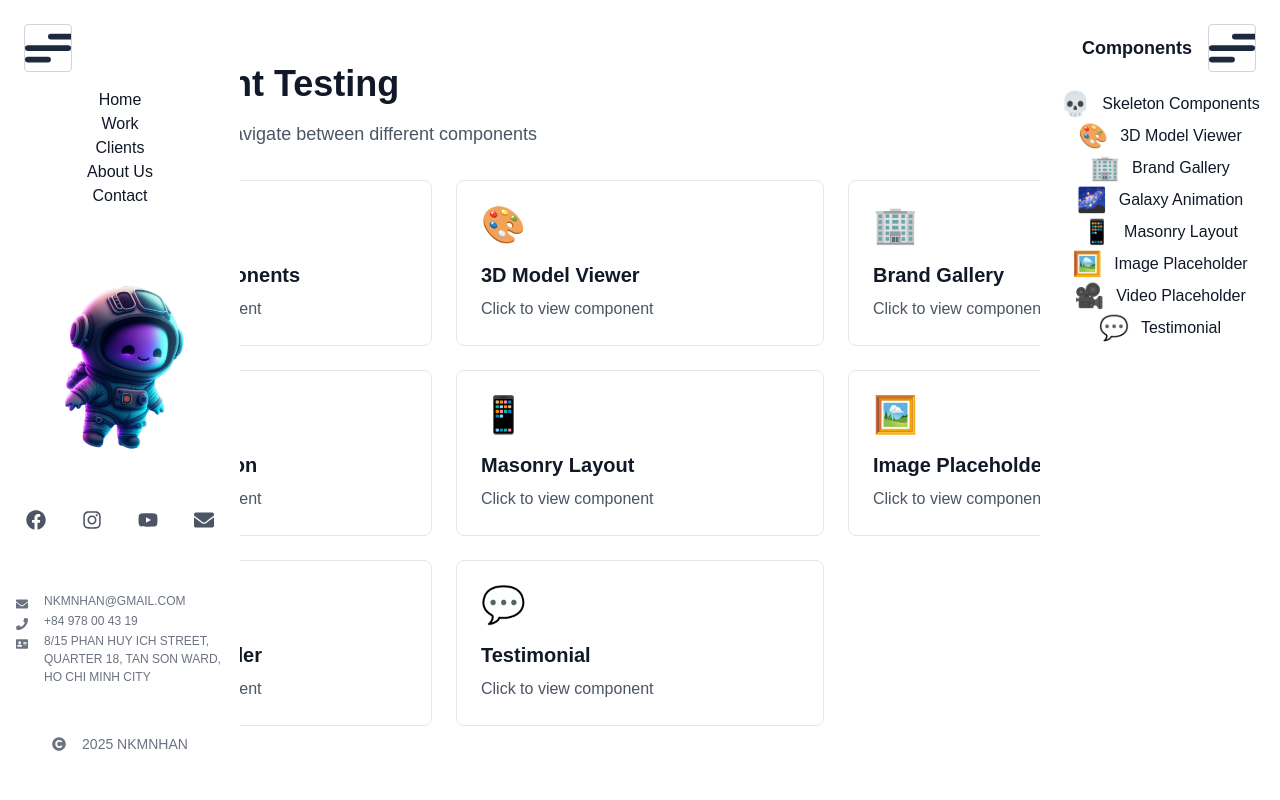
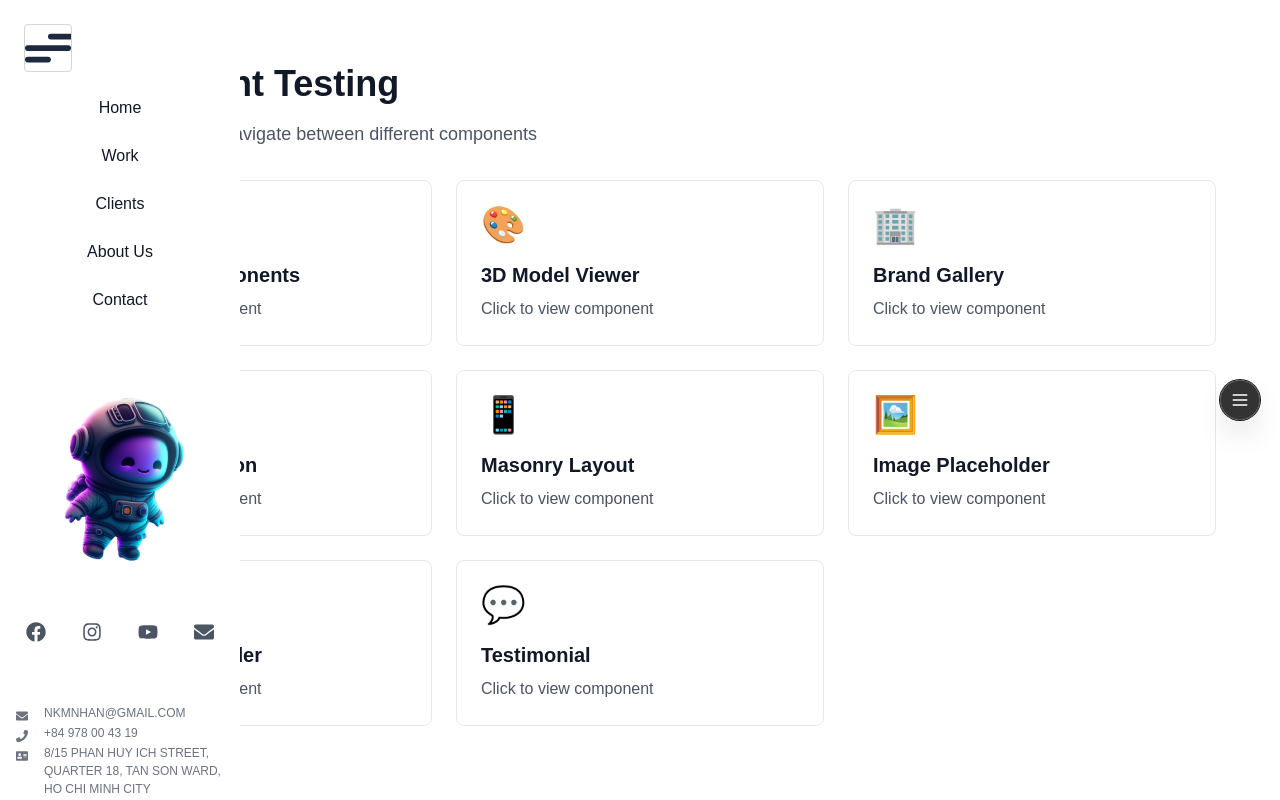
Before and after one commit to nkmnhan/e-portfolio, a Next.js app in the folder webs/portfolio-nextjs/: page /test in a window 1280 px wide. Built offline with nearby package versions, Linux system fonts and the light colour scheme.

Commit message:
feat: Add Snap Edge Menu component with draggable functionality and integrate into test layout

```diff
--- /dev/null
+++ b/webs/portfolio-nextjs/app/components/snap-edge/index.tsx
@@ -0,0 +1,190 @@
+"use client";
+
+import { motion, useMotionValue, animate, PanInfo } from "framer-motion";
+import { useState, useEffect, useRef } from "react";
+import { clsxMerge } from "@/app/components/themes/utils";
+
+interface SnapEdgeMenuProps {
+  children?: React.ReactNode;
+  size?: number;
+  className?: string;
+  onTap?: () => void;
+  initialSide?: "left" | "right";
+}
+
+export default function SnapEdgeMenu({
+  children,
+  size = 40,
+  className,
+  onTap,
+  initialSide = "right",
+}: SnapEdgeMenuProps) {
+  const [isDragging, setIsDragging] = useState(false);
+  const constraintsRef = useRef<HTMLDivElement>(null);
+  const hasDragged = useRef(false);
+
+  const x = useMotionValue(0);
+  const y = useMotionValue(0);
+
+  useEffect(() => {
+    // Set initial position
+    const updateInitialPosition = () => {
+      if (typeof window !== "undefined") {
+        const windowWidth = window.innerWidth;
+        const windowHeight = window.innerHeight;
+        const initialX = initialSide === "left" ? 20 : windowWidth - size - 20;
+        x.set(initialX);
+        y.set(windowHeight / 2 - size / 2);
+      }
+    };
+
+    updateInitialPosition();
+    window.addEventListener("resize", updateInitialPosition);
+    return () => window.removeEventListener("resize", updateInitialPosition);
+  }, [x, y, size, initialSide]);
+
+  const handleDragStart = () => {
+    setIsDragging(true);
+    hasDragged.current = false;
+  };
+
+  const handleDrag = () => {
+    hasDragged.current = true;
+  };
+
+  const handleDragEnd = () => {
+    setIsDragging(false);
+
+    const currentX = x.get();
+    const currentY = y.get();
+    const windowWidth = window.innerWidth;
+    const windowHeight = window.innerHeight;
+
+    // Calculate center of the button
+    const buttonCenterX = currentX + size / 2;
+    const buttonCenterY = currentY + size / 2;
+
+    // Determine which corner to snap to based on position
+    let targetX: number;
+    let targetY: number;
+
+    // Determine horizontal side (left or right)
+    if (buttonCenterX < windowWidth / 2) {
+      // Snap to left
+      targetX = 20;
+    } else {
+      // Snap to right
+      targetX = windowWidth - size - 20;
+    }
+
+    // Determine vertical side (top or bottom)
+    if (buttonCenterY < windowHeight / 2) {
+      // Snap to top
+      targetY = 20;
+    } else {
+      // Snap to bottom
+      targetY = windowHeight - size - 20;
+    }
+
+    // Animate to target position with spring
+    animate(x, targetX, {
+      type: "spring",
+      stiffness: 300,
+      damping: 30,
+    });
+    animate(y, targetY, {
+      type: "spring",
+      stiffness: 300,
+      damping: 30,
+    });
+  };
+
+  const handleTap = () => {
+    // Reset hasDragged after a short delay to allow onTap to work
+    setTimeout(() => {
+      if (!hasDragged.current && onTap) {
+        onTap();
+      }
+      // Reset for next interaction
+      hasDragged.current = false;
+    }, 10);
+  };
+
+  return (
+    <>
+      {/* Constraints container */}
+      <div
+        ref={constraintsRef}
+        className="fixed inset-0 pointer-events-none z-40"
+      />
+
+      {/* Floating bubble */}
+      <motion.button
+        style={{
+          x,
+          y,
+          width: size,
+          height: size,
+          cursor: isDragging ? "grabbing" : "pointer",
+        }}
+        drag
+        dragConstraints={constraintsRef}
+        dragElastic={0.1}
+        dragMomentum={false}
+        onDragStart={handleDragStart}
+        onDrag={handleDrag}
+        onDragEnd={handleDragEnd}
+        onTap={handleTap}
+        whileHover={{
+          scale: 1.05,
+          rotate: [0, -5, 5, -5, 0],
+          transition: {
+            rotate: {
+              repeat: Infinity,
+              duration: 0.5,
+              ease: "easeInOut"
+            },
+            scale: { duration: 0.2 }
+          }
+        }}
+        className={clsxMerge(
+          "fixed z-50",
+          "rounded-full backdrop-blur-md",
+          "bg-[rgba(0,0,0,0.8)]",
+          "shadow-[0_0_0_1px_#171717,inset_0_0_0_1px_hsla(0,0%,100%,0.14),0px_16px_32px_-8px_rgba(0,0,0,0.24)]",
+          "flex items-center justify-center",
+          "transition-shadow duration-200",
+          "hover:bg-[rgba(0,0,0,0.85)]",
+          isDragging && "shadow-2xl cursor-grabbing",
+          className
+        )}
+        animate={{
+          scale: isDragging ? 1.1 : 1,
+        }}
+        transition={{
+          scale: {
+            type: "spring",
+            stiffness: 400,
+            damping: 25,
+          },
+        }}
+      >
+        {children || (
+          <svg
+            className="w-5 h-5 text-white"
+            fill="none"
+            stroke="currentColor"
+            viewBox="0 0 24 24"
+          >
+            <path
+              strokeLinecap="round"
+              strokeLinejoin="round"
+              strokeWidth={2}
+              d="M4 6h16M4 12h16M4 18h16"
+            />
+          </svg>
+        )}
+      </motion.button>
+    </>
+  );
+}
--- a/webs/portfolio-nextjs/app/test/[slug]/page.tsx
+++ b/webs/portfolio-nextjs/app/test/[slug]/page.tsx
@@ -11,6 +11,7 @@ import ModelViewer from '../../components/model-viewer';
 import BrandGallery from '../../components/brand-gallery';
 import Galaxy from '../../components/galaxy';
 import MasonryLayout from '../../components/masonry-layout';
+import SnapEdgeMenu from '../../components/snap-edge';
 
 const components: Record<string, { title: string; component: React.ReactNode }> = {
   'skeletons': {
@@ -128,6 +129,30 @@ const components: Record<string, { title: string; component: React.ReactNode }>
       </div>
     ),
   },
+  'snap-edge': {
+    title: 'Snap Edge Menu',
+    component: (
+      <div className="relative h-screen bg-gradient-to-br from-gray-100 to-gray-200 dark:from-gray-800 dark:to-gray-900 rounded-lg">
+        <div className="p-8">
+          <h2 className="text-2xl font-semibold mb-4 text-gray-800 dark:text-gray-200">
+            Draggable Floating Menu
+          </h2>
+          <p className="text-gray-600 dark:text-gray-400 mb-4">
+            Drag the floating bubble around. When you release it, it will snap to the nearest edge.
+          </p>
+          <ul className="list-disc list-inside space-y-2 text-gray-600 dark:text-gray-400">
+            <li>Drag the bubble to move it</li>
+            <li>Release to snap to nearest edge</li>
+            <li>Tap for action (customizable)</li>
+            <li>Smooth spring animations</li>
+          </ul>
+        </div>
+        <SnapEdgeMenu
+          onTap={() => alert('Bubble tapped!')}
+        />
+      </div>
+    ),
+  },
 };
 
 export default async function TestSlug({
--- a/webs/portfolio-nextjs/app/test/layout.tsx
+++ b/webs/portfolio-nextjs/app/test/layout.tsx
@@ -2,18 +2,8 @@
 
 import Link from "next/link";
 import { useState } from "react";
-import {
-  Drawer,
-  DrawerHeader,
-  DrawerItems,
-  Sidebar,
-  SidebarItem,
-  SidebarItemGroup,
-  SidebarItems,
-} from "flowbite-react";
-import HamburgerBtn from "../components/hamburger-btn";
+import SnapEdgeMenu from "../components/snap-edge";
 import { clsxMerge } from "@/app/components/themes/utils";
-import { bgPrimary } from "@/app/components/themes/default-bg";
 
 const components = [
   { slug: "skeletons", name: "Skeleton Components", icon: "💀" },
@@ -31,70 +21,90 @@ export default function TestLayout({
 }: Readonly<{
   children: React.ReactNode;
 }>) {
-  const [isDrawerOpen, setIsDrawerOpen] = useState(false);
+  const [isMenuOpen, setIsMenuOpen] = useState(false);
 
   return (
     <div className="min-h-screen bg-white dark:bg-gray-900">
-      {/* Navigation Drawer Button */}
-      <div
-        className={clsxMerge(
-          "fixed z-50 transition-all duration-200 flex items-center gap-4",
-          isDrawerOpen
-            ? "top-6 right-1/2 -translate-x-2 sm:right-60"
-            : "top-6 right-6"
-        )}
-      >
-        <h5 className="text-lg font-bold text-gray-900 dark:text-white">
-          {isDrawerOpen ? "Close" : "Components"}
-        </h5>
-        <HamburgerBtn
-          id="test-nav-btn"
-          active={isDrawerOpen}
-          mode="transparent"
-          onClick={() => setIsDrawerOpen(!isDrawerOpen)}
-        />
-      </div>
+      {/* Floating Menu Button */}
+      <SnapEdgeMenu onTap={() => setIsMenuOpen(!isMenuOpen)}>
+        <svg
+          className="w-5 h-5 text-white"
+          fill="none"
+          stroke="currentColor"
+          viewBox="0 0 24 24"
+        >
+          <path
+            strokeLinecap="round"
+            strokeLinejoin="round"
+            strokeWidth={2}
+            d="M4 6h16M4 12h16M4 18h16"
+          />
+        </svg>
+      </SnapEdgeMenu>
 
-      {/* Drawer */}
-      <Drawer
-        id="test-drawer"
-        open={isDrawerOpen}
-        onClose={() => setIsDrawerOpen(false)}
-        position="right"
-        className={clsxMerge("w-1/2 sm:w-60", bgPrimary)}
-      >
-        <DrawerHeader title="" titleIcon={() => <></>} closeIcon={() => <></>} />
-        <DrawerItems>
-          <Sidebar
-            aria-label="Component navigation"
-            className={clsxMerge(
-              "[&>div]:bg-transparent [&>div]:p-0 text-center w-full"
-            )}
-          >
-            <div className="flex h-full flex-col justify-between py-4">
-              <div>
-                <SidebarItems>
-                  <SidebarItemGroup>
-                    {components.map((component) => (
-                      <SidebarItem
-                        id={`test-${component.slug}`}
-                        key={component.slug}
-                        href={`/test/${component.slug}`}
-                        onClick={() => setIsDrawerOpen(false)}
-                      >
-                        <div className="flex items-center gap-3">
-                          <span className="text-2xl">{component.icon}</span>
-                          <span>{component.name}</span>
-                        </div>
-                      </SidebarItem>
-                    ))}
-                  </SidebarItemGroup>
-                </SidebarItems>
+      {/* Menu Overlay */}
+      {isMenuOpen && (
+        <>
+          {/* Backdrop */}
+          <div
+            className="fixed inset-0 bg-black bg-opacity-50 z-40 backdrop-blur-sm"
+            onClick={() => setIsMenuOpen(false)}
+          />
+
+          {/* Menu Panel */}
+          <div className="fixed top-1/2 left-1/2 -translate-x-1/2 -translate-y-1/2 z-50 w-[90vw] max-w-md max-h-[80vh] overflow-y-auto bg-white dark:bg-gray-800 rounded-2xl shadow-2xl">
+            <div className="p-6">
+              {/* Header */}
+              <div className="flex items-center justify-between mb-6">
+                <h2 className="text-2xl font-bold text-gray-900 dark:text-white">
+                  Components
+                </h2>
+                <button
+                  onClick={() => setIsMenuOpen(false)}
+                  className="p-2 hover:bg-gray-100 dark:hover:bg-gray-700 rounded-lg transition-colors"
+                >
+                  <svg
+                    className="w-6 h-6 text-gray-600 dark:text-gray-300"
+                    fill="none"
+                    stroke="currentColor"
+                    viewBox="0 0 24 24"
+                  >
+                    <path
+                      strokeLinecap="round"
+                      strokeLinejoin="round"
+                      strokeWidth={2}
+                      d="M6 18L18 6M6 6l12 12"
+                    />
+                  </svg>
+                </button>
               </div>
+
+              {/* Component List */}
+              <nav className="space-y-2">
+                {components.map((component) => (
+                  <Link
+                    key={component.slug}
+                    href={`/test/${component.slug}`}
+                    onClick={() => setIsMenuOpen(false)}
+                    className={clsxMerge(
+                      "flex items-center gap-4 p-4 rounded-xl transition-all",
+                      "hover:bg-linear-0-to-r hover:from-blue-50 hover:to-purple-50",
+                      "dark:hover:from-blue-900/20 dark:hover:to-purple-900/20",
+                      "border border-transparent hover:border-blue-200 dark:hover:border-blue-700",
+                      "group"
+                    )}
+                  >
+                    <span className="text-3xl">{component.icon}</span>
+                    <span className="text-gray-700 dark:text-gray-200 group-hover:text-gray-900 dark:group-hover:text-white font-medium">
+                      {component.name}
+                    </span>
+                  </Link>
+                ))}
+              </nav>
             </div>
-          </Sidebar>
-        </DrawerItems>
-      </Drawer>
+          </div>
+        </>
+      )}
 
       {/* Main Content */}
       {children}
--- a/webs/portfolio-nextjs/package.json
+++ b/webs/portfolio-nextjs/package.json
@@ -13,6 +13,7 @@
     "clsx": "^2.1.1",
     "flowbite": "^4.0.1",
     "flowbite-react": "^0.12.10",
+    "framer-motion": "^12.23.25",
     "next": "16.0.7",
     "react": "19.2.1",
     "react-dom": "19.2.1",
```
Also changed, not shown: 1 other file (tests, documents, lock files or other folders).
